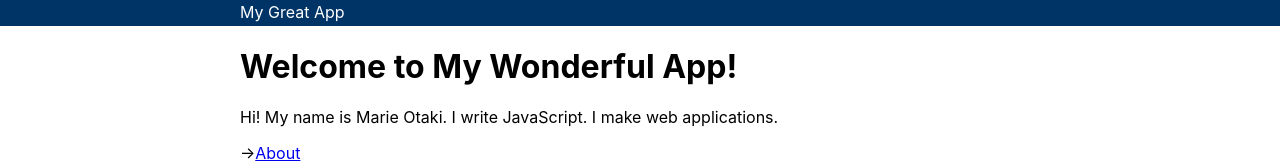
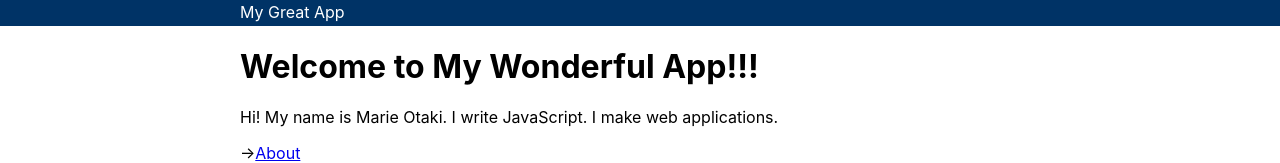
Before and after one commit to marieooq/my-wonderful-app, a React (Create React App) app: page / in a window 1280 px wide. Shown: the top 163 px of the page. Built offline with nearby package versions, Linux system fonts and the light colour scheme.

Commit message:
modified file

```diff
--- a/src/screens/HomePage.tsx
+++ b/src/screens/HomePage.tsx
@@ -16,7 +16,7 @@ const AsideImageOuter = styled.figure`
 const HomePage: React.FC = () => {
   return (
     <DefaultLayout className="HomePage">
-      <h1>Welcome to My Wonderful App!</h1>
+      <h1>Welcome to My Wonderful App!!!</h1>
       <p>
         Hi! My name is Marie Otaki. I write JavaScript. I make web applications.
       </p>
```
